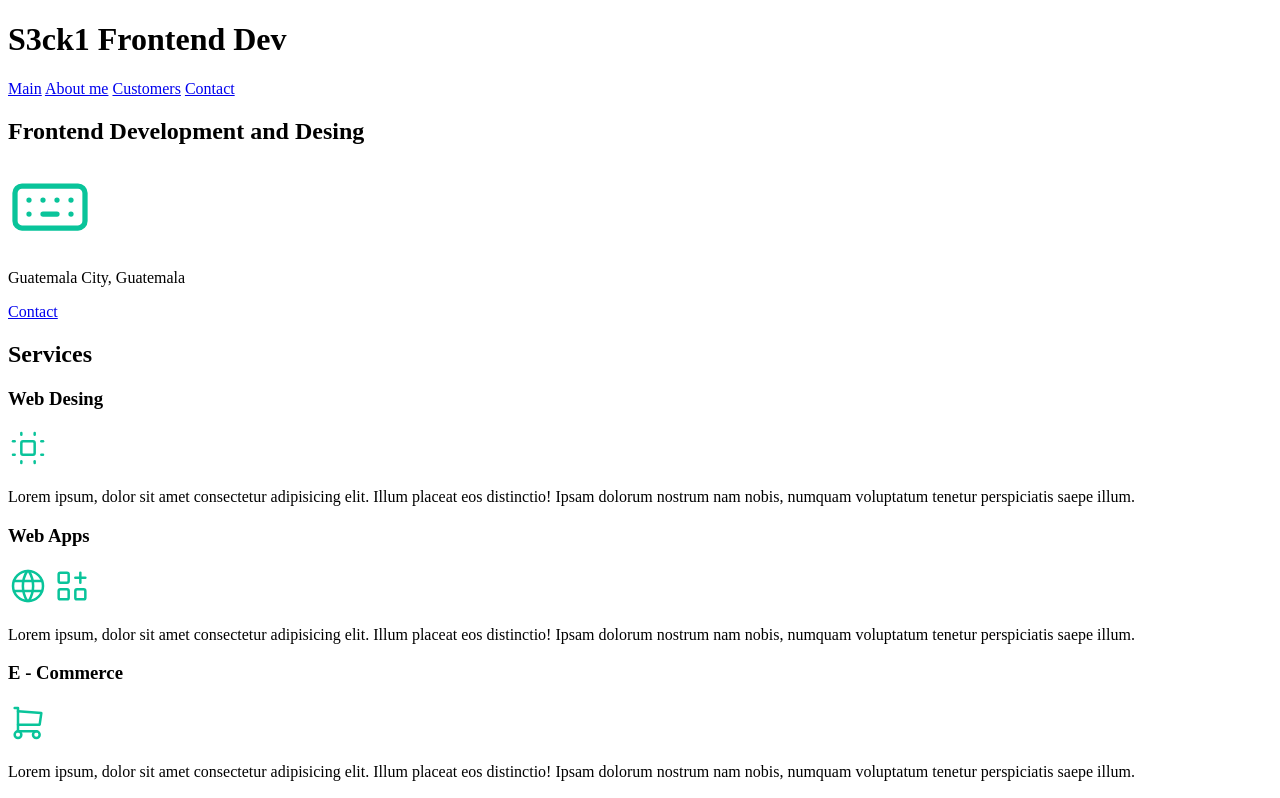
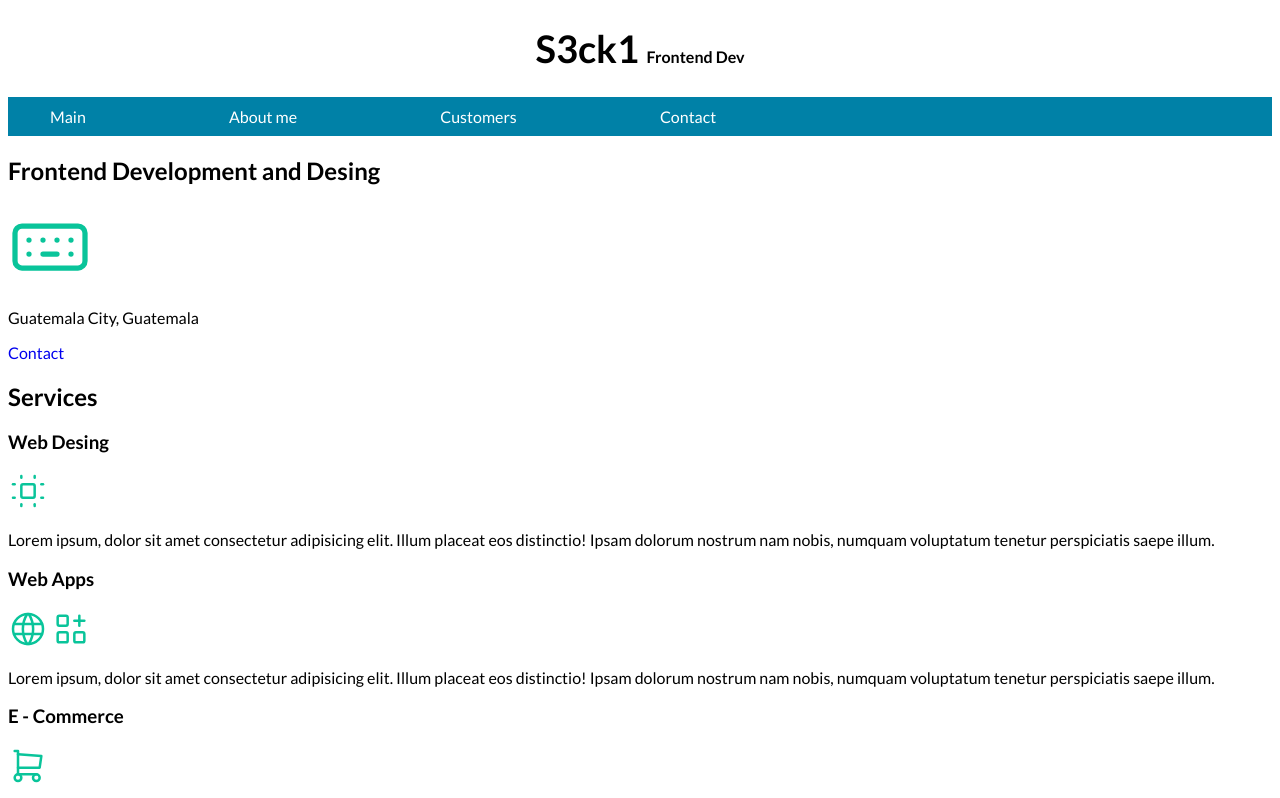
Before and after one commit to S3ck1/mywebpage, a plain HTML site: page index.html in a window 1280 px wide. Shown: the top 798 px of the page. Drawn offline with Linux system fonts and the light colour scheme.

Commit message:
CSS - Part 1

```diff
--- a/index.html
+++ b/index.html
@@ -4,18 +4,28 @@
   <meta charset="UTF-8">
   <meta http-equiv="X-UA-Compatible" content="IE=edge">
   <meta name="viewport" content="width=device-width, initial-scale=1.0">
+  <link rel="preconnect" href="https://fonts.googleapis.com">
+  <link rel="preconnect" href="https://fonts.gstatic.com" crossorigin>
+  <link
+  href="https://fonts.googleapis.com/css2?family=Lato:wght@400;700&display=swap"
+  rel="stylesheet"
+  >
   <title>Document</title>
+	<link rel="stylesheet" href="./styles/styles.css">
 </head>
   <body>
     <header>
-      <h1> S3ck1 Frontend Dev </h1>
+      <h1> S3ck1 <span> Frontend Dev </span></h1>
     </header>
-    <nav>
+	<div class = "nav-bg">
+		<nav class ="main-nav container">
       <a href="#">Main</a>
       <a href="#">About me</a>
       <a href="#">Customers</a>
       <a href="#">Contact</a>
     </nav>
+	</div>
+
     <section>
       <h2>Frontend Development and Desing</h2>
       <svg xmlns="http://www.w3.org/2000/svg" class="icon icon-tabler icon-tabler-keyboard" width="84" height="84" viewBox="0 0 24 24" stroke-width="1.5" stroke="#09c49a" fill="none" stroke-linecap="round" stroke-linejoin="round">
--- /dev/null
+++ b/styles/styles.css
@@ -0,0 +1,58 @@
+:root {
+	/*custom properties*/
+	--white: #ffffff;
+	--black: #000000;
+	--darkblue: #0081A7;
+	--cian: #00AFB9;
+	--sand: #FDFCDC;
+	--sienna:#FED9B7;
+	--coral: #F07167;
+	--tittle: 3.8rem;
+	--subtitle: 3rem;
+}
+
+html {
+	font-size: 62.5%;
+}
+
+body {
+	font-size: 16px;
+	font-family: "Lato", sans-serif;
+}
+
+h1 {
+	text-align: center;
+	font-size: var(--tittle);
+}
+
+h1 span {
+	font-size: 1.6rem;
+}
+
+a {
+	text-decoration: none;
+}
+
+.container {
+	width: 120rem;
+}
+
+.main-nav {
+	margin: auto;
+}
+
+.main-nav a {
+	display: inline-block;
+	color: var(--white);
+	padding: 1rem;
+	margin-right: 12rem;
+}
+
+.main-nav a:hover {
+	background: var(--sand);
+	color: var(--black);
+}
+
+.nav-bg {
+	background: var(--darkblue);
+}
```
